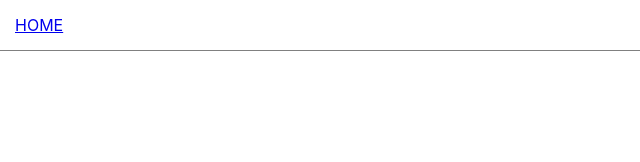
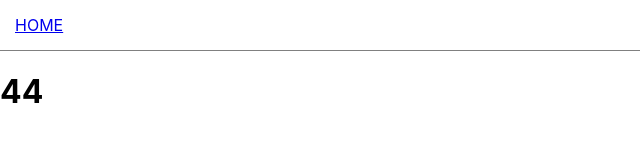
Before and after one commit to daniamcode/podcasts, a React (Create React App) app: page /podcast/1/episode/44 in a window 1280 px wide. Before the commit this address had no page. Shown: the top 162 px of the page, without its empty margins (0-640 px from the left). Built offline with nearby package versions, Linux system fonts and the light colour scheme.

Commit message:
add episodes

```diff
--- a/src/App.jsx
+++ b/src/App.jsx
@@ -1,4 +1,5 @@
 import { BrowserRouter, Route, Routes } from 'react-router-dom';
+import Episode from './components/Episode';
 import Header from './components/Header';
 import Home from './components/Home'
 import Podcasts from './components/Podcasts';
@@ -10,6 +11,7 @@ function App() {
           <Routes>
             <Route path="/" element={<Home/>} />
             <Route path="/podcast/:podcastId" element={<Podcasts />} />
+            <Route path="/podcast/:podcastId/episode/:episodeId" element={<Episode />} />
           </Routes>
     </BrowserRouter>
   )
--- /dev/null
+++ b/src/components/Episode.jsx
@@ -0,0 +1,11 @@
+import { useParams } from 'react-router-dom';
+
+function Episode() {
+  const { episodeId } = useParams();
+
+  return (
+      <h1>{episodeId}</h1>
+  );
+}
+
+export default Episode;
--- a/src/components/Podcasts.jsx
+++ b/src/components/Podcasts.jsx
@@ -1,11 +1,12 @@
-import {useParams} from 'react-router-dom'
+import {Link, useParams} from 'react-router-dom'
 
 function Podcasts() {
   const { podcastId } = useParams();
+  const episodeId = 44
 
   return (
     <div>
-      <h1>{podcastId}</h1>
+      <Link to={`/podcast/${podcastId}/episode/${episodeId}`}>{podcastId}</Link>
     </div>
   );
 }
```
Also changed, not shown: 1 other file (tests, documents, lock files or other folders).
